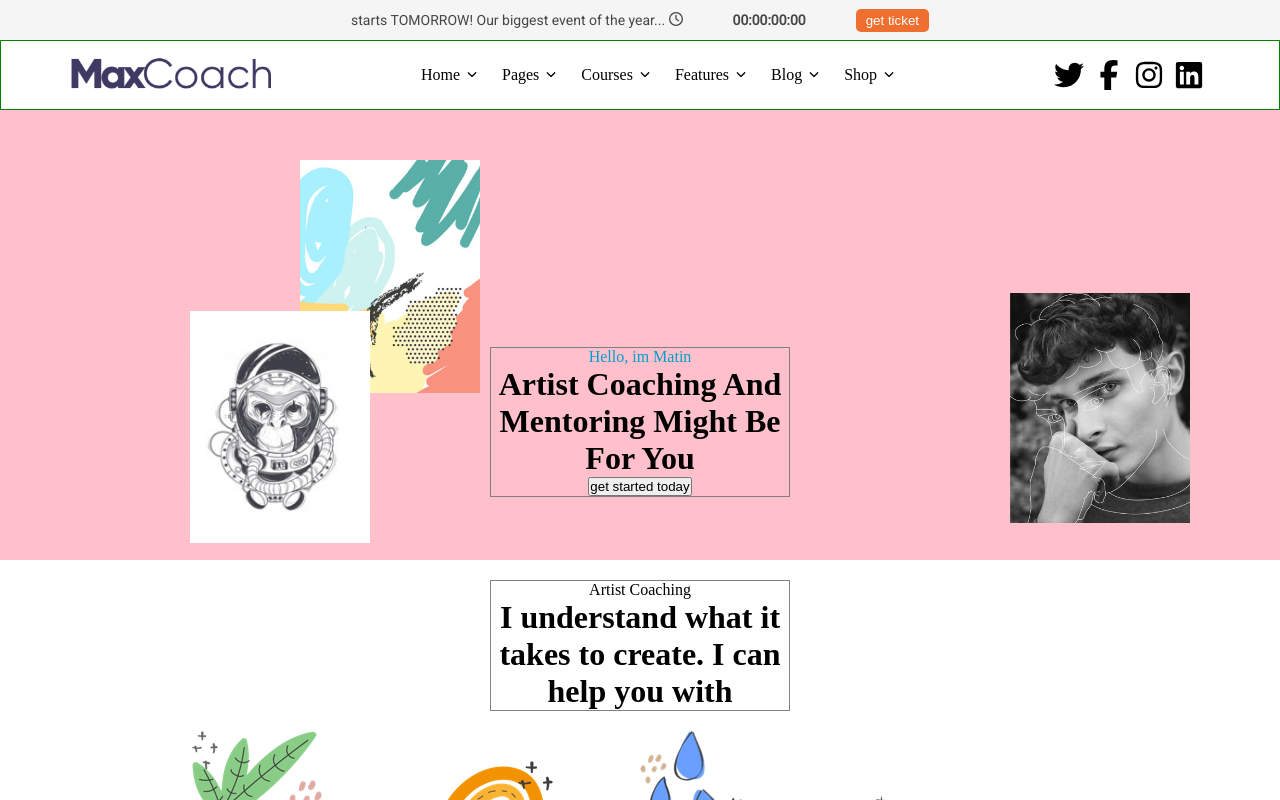
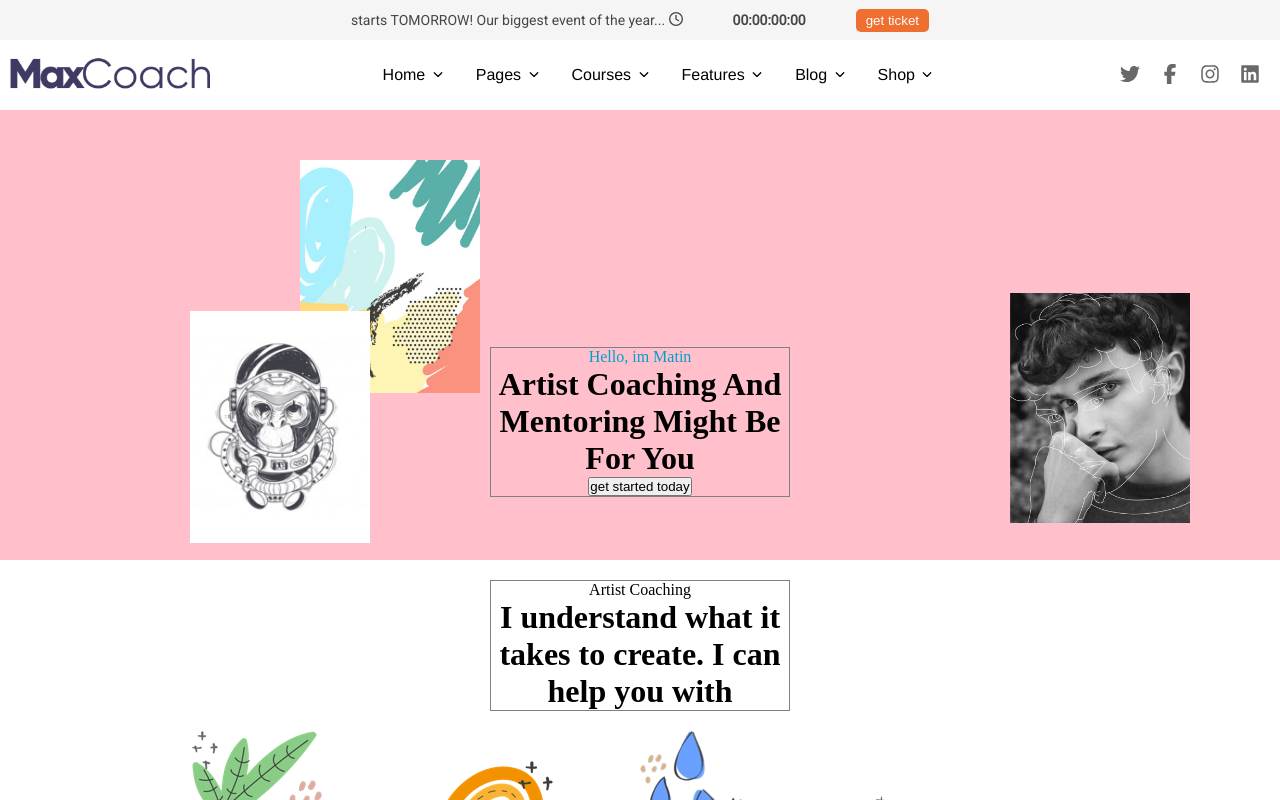
Before and after one commit to ManuelAvanzi/proj-html-vuejs, a Vue app: page / in a window 1280 px wide. Shown: the top 800 px of the page. Built offline with nearby package versions, Linux system fonts and the light colour scheme.

Commit message:
header-menu style.scss

```diff
--- a/src/components/headerMenu.vue
+++ b/src/components/headerMenu.vue
@@ -32,62 +32,6 @@ export default {
 
 <style lang="scss" scoped>
 @import '@/style/variables.scss';
-.menu-container{
-    width: 100%;
-    height: 70px;
-    display: flex;
-    justify-content: space-around;
-    align-items: center;
-    border:1px solid green;
+@import '@/style/headermenu.scss';
 
-
-    .logo-container{
-
-
-        img{
-            width: 200px;
-        }
-    }
-
-    .nav-container{
-
-
-
-        ul{
-            display: flex;
-            list-style: none;
-
-            li{
-                padding:10px;
-                cursor: pointer;
-                margin-right:2px;
-
-                 &:hover{
-                    color:$blue;
-                 }
-                 .fas,.fa-chevron-down{
-                     width: 10px;
-
-                     padding:0 3px;
-                 }
-               }
-        }
-    }
-
-    .social-container{
-
-        .fa-twitter,.fa-facebook-f,.fa-linkedin,.fa-instagram{
-            font-size: 30px;
-            width: 30px;
-            padding:5px;
-        }
-
-    }
-
-
-
-
-
-
-}
 </style>
--- /dev/null
+++ b/src/style/headermenu.scss
@@ -0,0 +1,58 @@
+.menu-container{
+    width: 100%;
+    height: 70px;
+    display: flex;
+    padding:10px;
+    justify-content: space-between;
+    align-items: center;
+
+
+
+    .logo-container{
+        img{
+            width: 200px;
+        }
+    }
+
+    .nav-container{
+
+
+
+        ul{
+            display: flex;
+            list-style: none;
+
+            li{
+                padding:14px;
+                cursor: pointer;
+                margin-right:2px;
+                font-family: 'Franklin Gothic Medium', 'Arial Narrow', Arial, sans-serif;
+                 &:hover{
+                    color:blue;
+                 }
+                 .fas,.fa-chevron-down{
+                     width: 10px;
+
+                     padding:0 3px;
+                 }
+               }
+        }
+    }
+
+    .social-container{
+
+        .fa-twitter,.fa-facebook-f,.fa-linkedin,.fa-instagram{
+            font-size: 20px;
+            width: 20px;
+            padding:10px;
+            color:#696969;
+        }
+
+    }
+
+
+
+
+
+
+}
```
